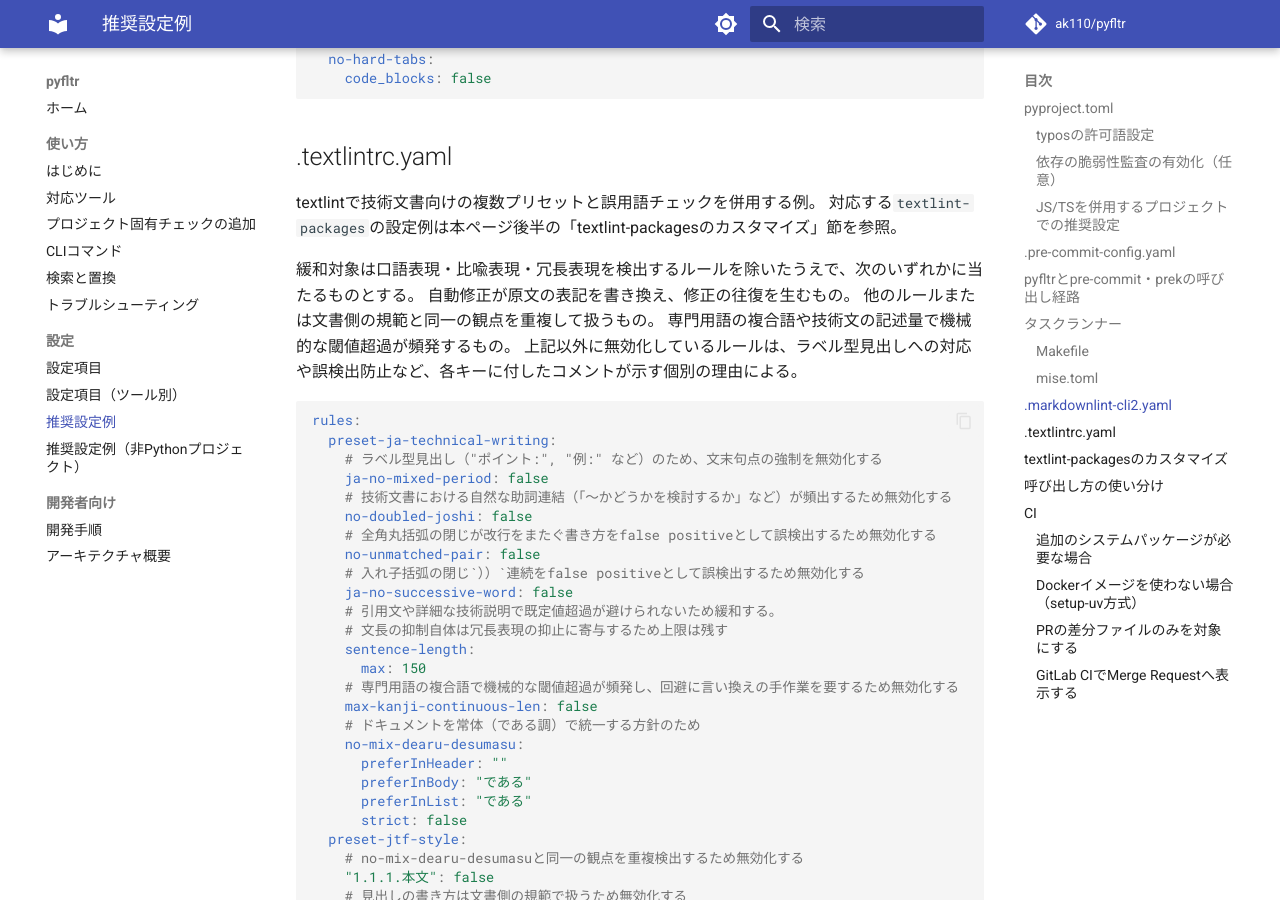
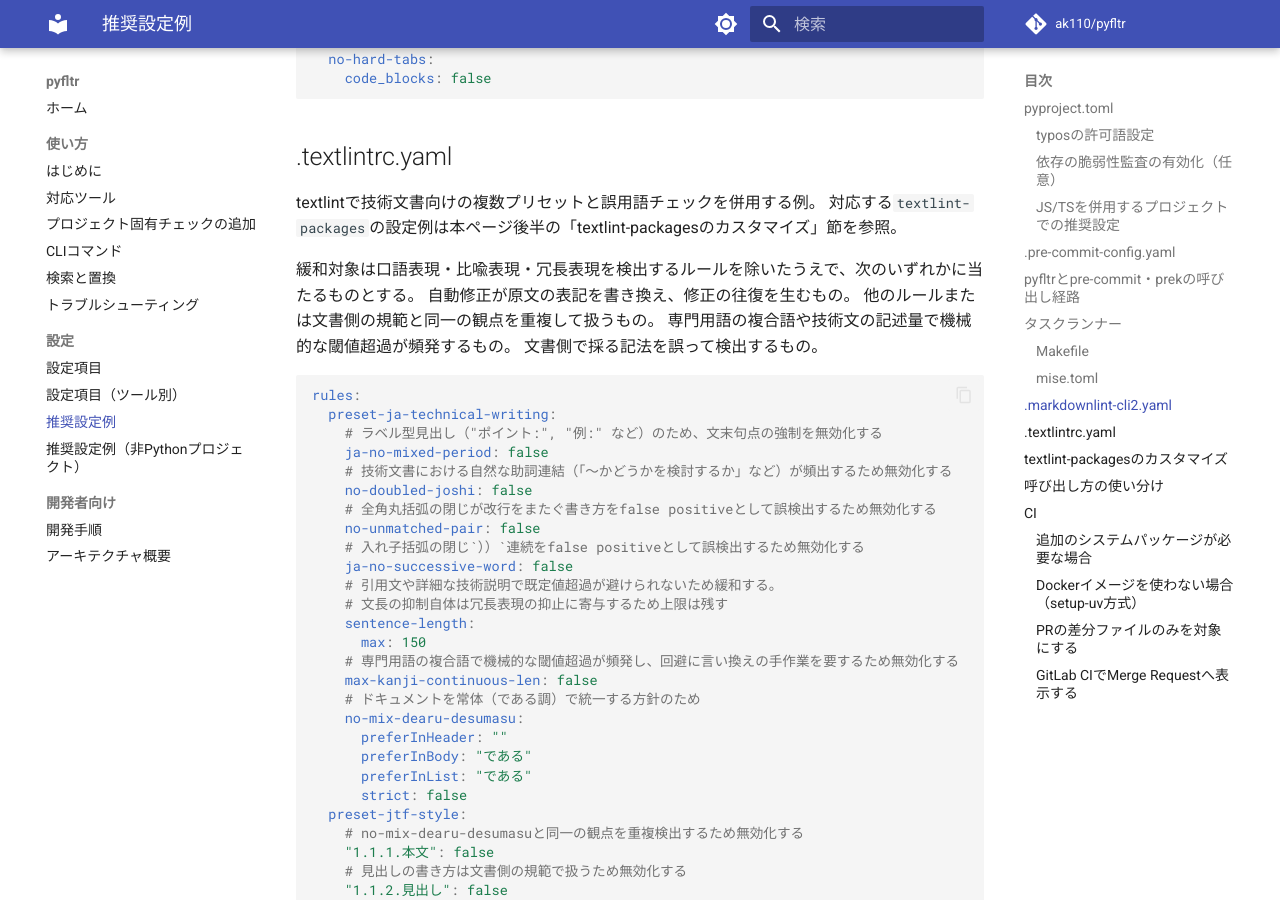
Before and after one commit to ak110/pyfltr, an MkDocs documentation site: the page built from docs/guide/recommended.md, in a window 1280 px wide and 900 px high, scrolled down 8873 px. Built offline with MkDocs 1.6.1 and Material for MkDocs 9.7.7, drawn with Linux system fonts in a browser that asks for light colours; comment, search, counter and statistics services are not loaded.

Commit message:
fix(textlint): 緩和判断基準の地の文が誤検出防止ルールを説明できていなかった点を修正する
前回のコミットで緩和判断基準の地の文へ設定例の全項目を包含する条件を
整えたが、ラベル型見出し対応・助詞連結・かっこ類の誤検出防止を理由に
無効化している既存ルールが、当該条件のいずれにも該当しない状態のまま
残っていた。「文書側で採る記法を誤って検出するもの」という条件を
追加し、設定例の全項目が判断基準に対応する状態へ改めた。

再発予防: 緩和判断基準の地の文は今後の同種改訂に適用する恒常的な判断軸
であるため、対象を今回の緩和項目へ限定せず、設定例全体を包含する条件
構成を維持する

Co-Authored-By: Claude Opus 5 (1M context) <noreply@anthropic.com>
Claude-Session: https://claude.ai/code/session_01WmkdBkWXVgr5vYFyGkNabx

````diff
--- a/docs/guide/recommended.md
+++ b/docs/guide/recommended.md
@@ -387,7 +387,7 @@ textlintで技術文書向けの複数プリセットと誤用語チェックを
 自動修正が原文の表記を書き換え、修正の往復を生むもの。
 他のルールまたは文書側の規範と同一の観点を重複して扱うもの。
 専門用語の複合語や技術文の記述量で機械的な閾値超過が頻発するもの。
-上記以外に無効化しているルールは、ラベル型見出しへの対応や誤検出防止など、各キーに付したコメントが示す個別の理由による。
+文書側で採る記法を誤って検出するもの。
 
 ```yaml
 rules:
````
